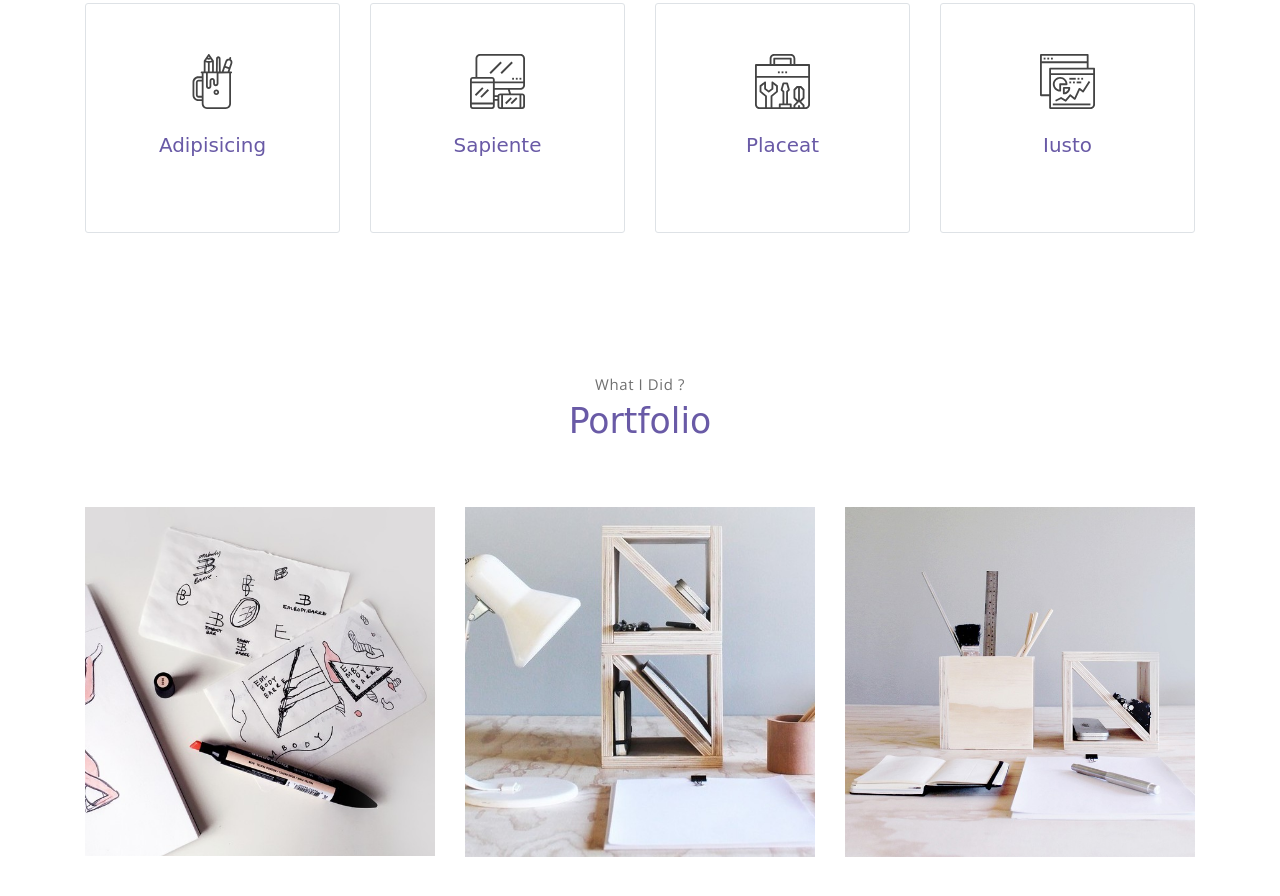
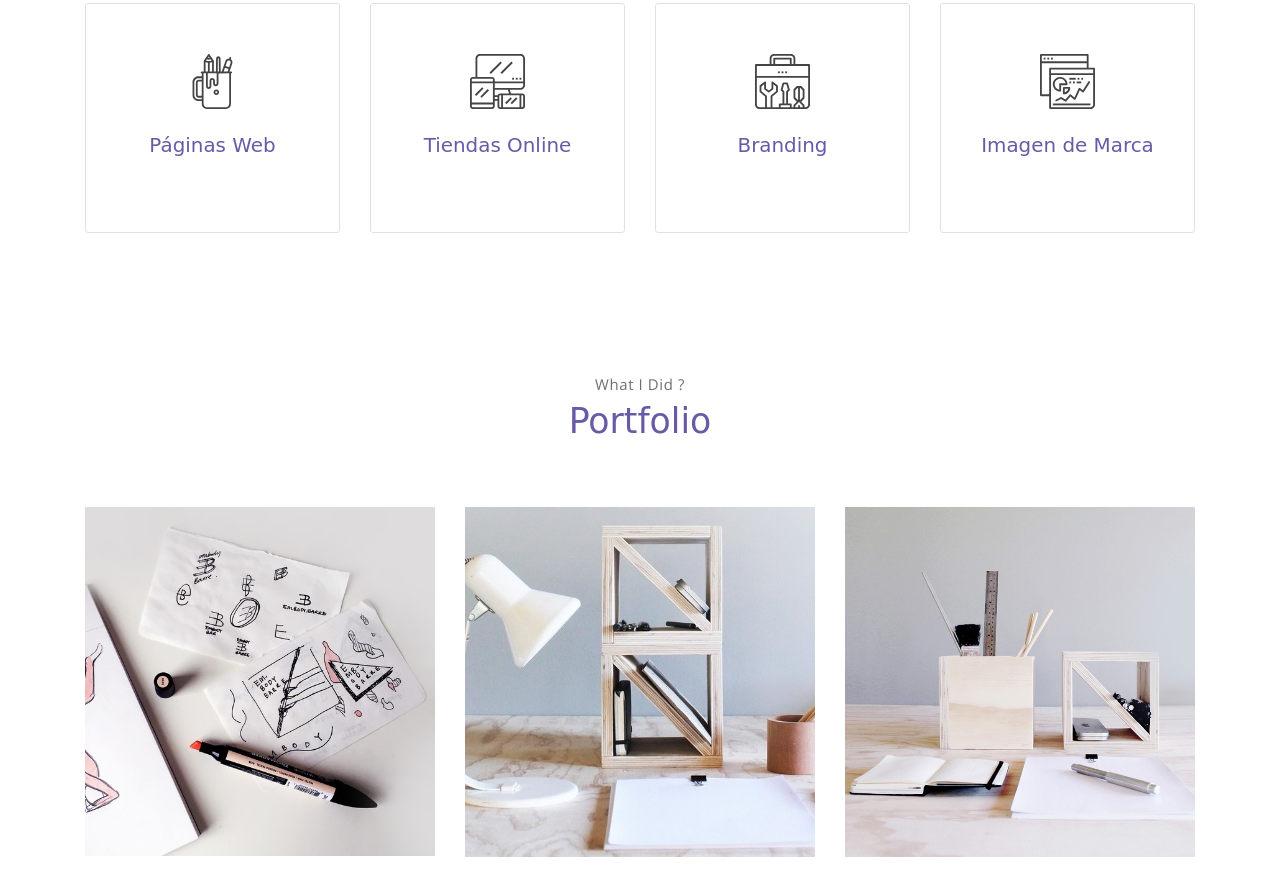
Before and after one commit to DianaPLopez8/DianaPLopez8.github.io, a plain HTML site: page index.html in a window 1280 px wide. Shown: the part 1486-2382 px from the top of the page. Drawn offline with nearby package versions, Linux system fonts and the light colour scheme; a web font is replaced by a local one.

Commit message:
Carga de tipos de servicios

```diff
--- a/index.html
+++ b/index.html
@@ -95,7 +95,7 @@
                     <div class="service-card">
                         <div class="body">
                             <img src="assets/imgs/pencil-case.svg" alt="Download free bootstrap 4 landing page, free boootstrap 4 templates, Download free bootstrap 4.1 landing page, free boootstrap 4.1.1 templates, meyawo Landing page" class="icon">
-                            <h6 class="title">Adipisicing</h6>
+                            <h6 class="title">Páginas Web</h6>
                             <p class="subtitle">Labore velit culpa adipisci excepturi consequuntur itaque in nam molestias dolorem iste quod.</p>
                         </div>
                     </div>
@@ -104,7 +104,7 @@
                     <div class="service-card">
                         <div class="body">
                             <img src="assets/imgs/responsive.svg" alt="Download free bootstrap 4 landing page, free boootstrap 4 templates, Download free bootstrap 4.1 landing page, free boootstrap 4.1.1 templates, meyawo Landing page" class="icon">
-                            <h6 class="title">Sapiente</h6>
+                            <h6 class="title">Tiendas Online</h6>
                             <p class="subtitle">Labore velit culpa adipisci excepturi consequuntur itaque in nam molestias dolorem iste quod.</p>
                         </div>
                     </div>
@@ -113,7 +113,7 @@
                     <div class="service-card">
                         <div class="body">
                             <img src="assets/imgs/toolbox.svg" alt="Download free bootstrap 4 landing page, free boootstrap 4 templates, Download free bootstrap 4.1 landing page, free boootstrap 4.1.1 templates, meyawo Landing page" class="icon">
-                            <h6 class="title">Placeat</h6>
+                            <h6 class="title">Branding</h6>
                             <p class="subtitle">Labore velit culpa adipisci excepturi consequuntur itaque in nam molestias dolorem iste quod.</p>
                         </div>
                     </div>
@@ -122,7 +122,7 @@
                     <div class="service-card">
                         <div class="body">
                             <img src="assets/imgs/analytics.svg" alt="Download free bootstrap 4 landing page, free boootstrap 4 templates, Download free bootstrap 4.1 landing page, free boootstrap 4.1.1 templates, meyawo Landing page" class="icon">
-                            <h6 class="title">Iusto</h6>
+                            <h6 class="title">Imagen de Marca</h6>
                             <p class="subtitle">Labore velit culpa adipisci excepturi consequuntur itaque in nam molestias dolorem iste quod.</p>
                         </div>
                     </div>
```
